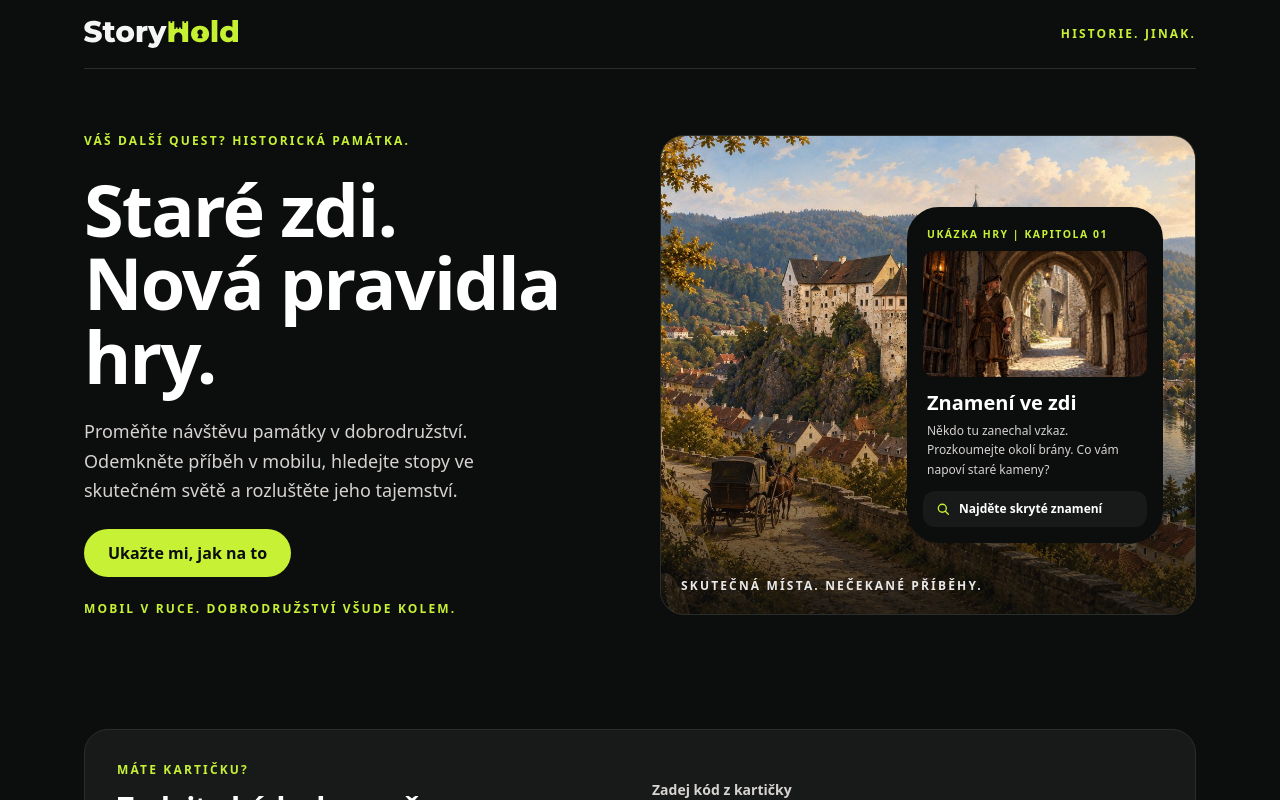
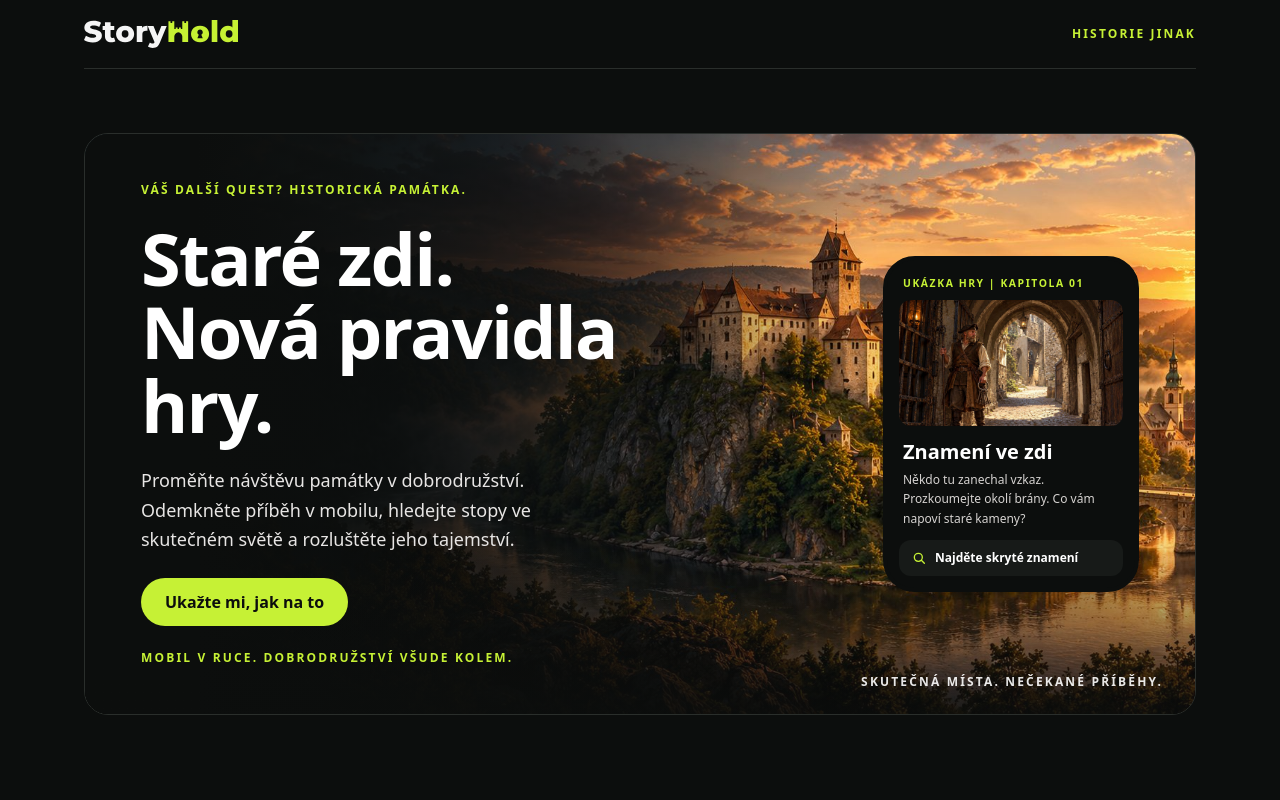
Before and after one commit to BigMcz/zazitkove_hry, a React (Vite) app in the folder frontend/: page / in a window 1280 px wide. Shown: the top 800 px of the page. Built offline with nearby package versions, Linux system fonts and the light colour scheme.

Commit message:
Put the castle picture across the whole landing page hero
Clickable logo returning to the top, header tagline without dots.

```diff
--- a/frontend/src/pages/HomePage.tsx
+++ b/frontend/src/pages/HomePage.tsx
@@ -43,8 +43,15 @@ export default function HomePage() {
 function SiteHeader() {
   return (
     <header className="flex items-center justify-between gap-4 border-b border-night-line py-5">
-      <img src={logoUrl} alt="StoryHold" className="h-7 w-auto" />
-      <span className="text-xs font-bold tracking-[0.18em] text-lime uppercase">Historie. Jinak.</span>
+      {/* Already on "/", so the router alone would not scroll back to the top */}
+      <Link
+        to="/"
+        onClick={() => window.scrollTo({ top: 0, behavior: 'smooth' })}
+        className="rounded focus-visible:outline-3 focus-visible:outline-offset-4 focus-visible:outline-lime"
+      >
+        <img src={logoUrl} alt="StoryHold – úvodní stránka" className="h-7 w-auto" />
+      </Link>
+      <span className="text-xs font-bold tracking-[0.18em] text-lime uppercase">Historie Jinak</span>
     </header>
   )
 }
@@ -53,17 +60,35 @@ function Eyebrow({ children }: { children: ReactNode }) {
   return <p className="text-xs font-bold tracking-[0.18em] text-lime uppercase">{children}</p>
 }
 
+/**
+ * Castle picture across the whole hero (grafika/hero.png). On phones it is a banner above the text,
+ * from lg up it lies under the text, darkened from the left so that the text stays readable.
+ */
 function Hero() {
   return (
-    <section className="grid items-center gap-10 md:grid-cols-2">
-      <div className="flex flex-col items-start gap-6">
+    <section className="relative overflow-hidden rounded-3xl border border-night-line bg-night">
+      <div className="relative lg:absolute lg:inset-0">
+        <img
+          src="/images/hero.jpg"
+          alt="Hrad Loket na skále nad řekou Ohří při západu slunce"
+          fetchPriority="high"
+          className="h-64 w-full object-cover object-[62%_center] sm:h-80 md:h-96 lg:h-full"
+        />
+        <div className="absolute inset-0 bg-gradient-to-t from-night via-transparent to-transparent lg:bg-gradient-to-r lg:from-night lg:from-10% lg:via-night/70 lg:via-40% lg:to-transparent lg:to-70%" />
+        <div className="absolute inset-0 hidden bg-gradient-to-t from-night/80 via-transparent via-30% to-transparent lg:block" />
+        <p className="absolute right-6 bottom-4 text-xs font-bold tracking-[0.18em] text-white/90 uppercase lg:right-8 lg:bottom-6">
+          Skutečná místa. Nečekané příběhy.
+        </p>
+      </div>
+      <div className="relative grid items-center gap-10 px-6 pt-4 pb-10 lg:min-h-[36rem] lg:grid-cols-[minmax(0,1fr)_auto] lg:p-12 xl:px-14">
+        <div className="flex max-w-xl flex-col items-start gap-6">
           <Eyebrow>Váš další quest? Historická památka.</Eyebrow>
           <h1 className="text-5xl leading-[1.02] font-extrabold tracking-tight sm:text-6xl lg:text-7xl">
             Staré zdi.
             <br />
             Nová pravidla hry.
           </h1>
-        <p className="max-w-md text-lg leading-relaxed text-stone-300">
+          <p className="max-w-md text-lg leading-relaxed text-stone-200">
             Proměňte návštěvu památky v dobrodružství. Odemkněte příběh v mobilu, hledejte stopy ve skutečném světě a
             rozluštěte jeho tajemství.
           </p>
@@ -75,36 +100,18 @@ function Hero() {
           </a>
           <p className="text-xs font-bold tracking-[0.18em] text-lime uppercase">Mobil v ruce. Dobrodružství všude kolem.</p>
         </div>
-      <HeroVisual />
+        <PhonePreview />
+      </div>
     </section>
   )
 }
 
-/** Castle picture from the demo game with a preview of a game chapter on a phone. */
-function HeroVisual() {
-  return (
-    <div className="relative min-h-96 overflow-hidden rounded-3xl border border-night-line bg-gradient-to-br from-stone-700 via-stone-800 to-night md:min-h-[30rem]">
-      <img
-        src="/images/demo/st01.jpg"
-        alt="Hrad Loket na skále nad řekou Ohří"
-        fetchPriority="high"
-        className="absolute inset-0 size-full object-cover"
-      />
-      {/* Darker bottom edge keeps the caption readable over the picture */}
-      <div className="absolute inset-0 bg-gradient-to-t from-night/80 via-transparent to-transparent" />
-      <PhonePreview />
-      <p className="absolute bottom-5 left-5 text-xs font-bold tracking-[0.18em] text-white/90 uppercase">
-        Skutečná místa. Nečekané příběhy.
-      </p>
-    </div>
-  )
-}
-
+/** Preview of a game chapter on a phone, only where it fits next to the text without hiding the castle. */
 function PhonePreview() {
   return (
     <div
       aria-label="Ukázka hry"
-      className="absolute top-1/2 right-5 w-60 -translate-y-1/2 rounded-[2rem] border-4 border-night bg-night p-3 shadow-2xl sm:right-8 sm:w-64"
+      className="hidden w-64 rounded-[2rem] border-4 border-night bg-night p-3 shadow-2xl xl:block"
     >
       <p className="px-1 pt-1 text-[0.65rem] font-bold tracking-[0.15em] text-lime uppercase">
         Ukázka hry | Kapitola 01
```
Also changed, not shown: frontend/public/images/hero.jpg (added), 1 other file (tests, documents, lock files or other folders). Lines whose indentation alone changed are shown as unchanged.
